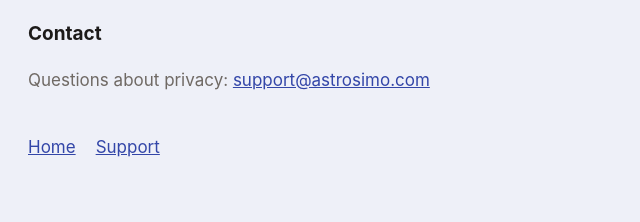
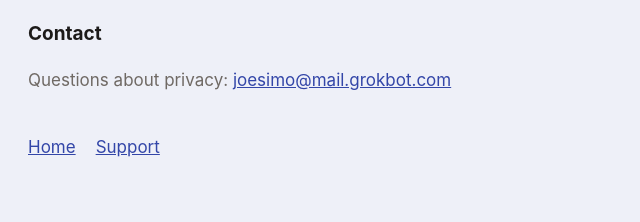
Before and after one commit to Joe-Simo/billstub, a plain HTML site: page privacy/index.html in a window 1280 px wide. Shown: the part 2353-2575 px from the top of the page, 316-956 px from the left. Drawn offline with Linux system fonts and the light colour scheme.

Commit message:
Replace public contact email with joesimo@mail.grokbot.com

```diff
--- a/privacy/index.html
+++ b/privacy/index.html
@@ -50,7 +50,7 @@
 <p>If this policy changes, the new version will be posted on this page with a new effective date.</p>
 
 <h2>Contact</h2>
-<p>Questions about privacy: <a href="mailto:support@astrosimo.com">support@astrosimo.com</a></p>
+<p>Questions about privacy: <a href="mailto:joesimo@mail.grokbot.com">joesimo@mail.grokbot.com</a></p>
 <nav><a href="../">Home</a><a href="../support/">Support</a></nav>
 <footer>&copy; 2026 Joseph Simo</footer>
 </main></body></html>
```
Also changed, not shown: support/index.html (+1 -1 lines).
